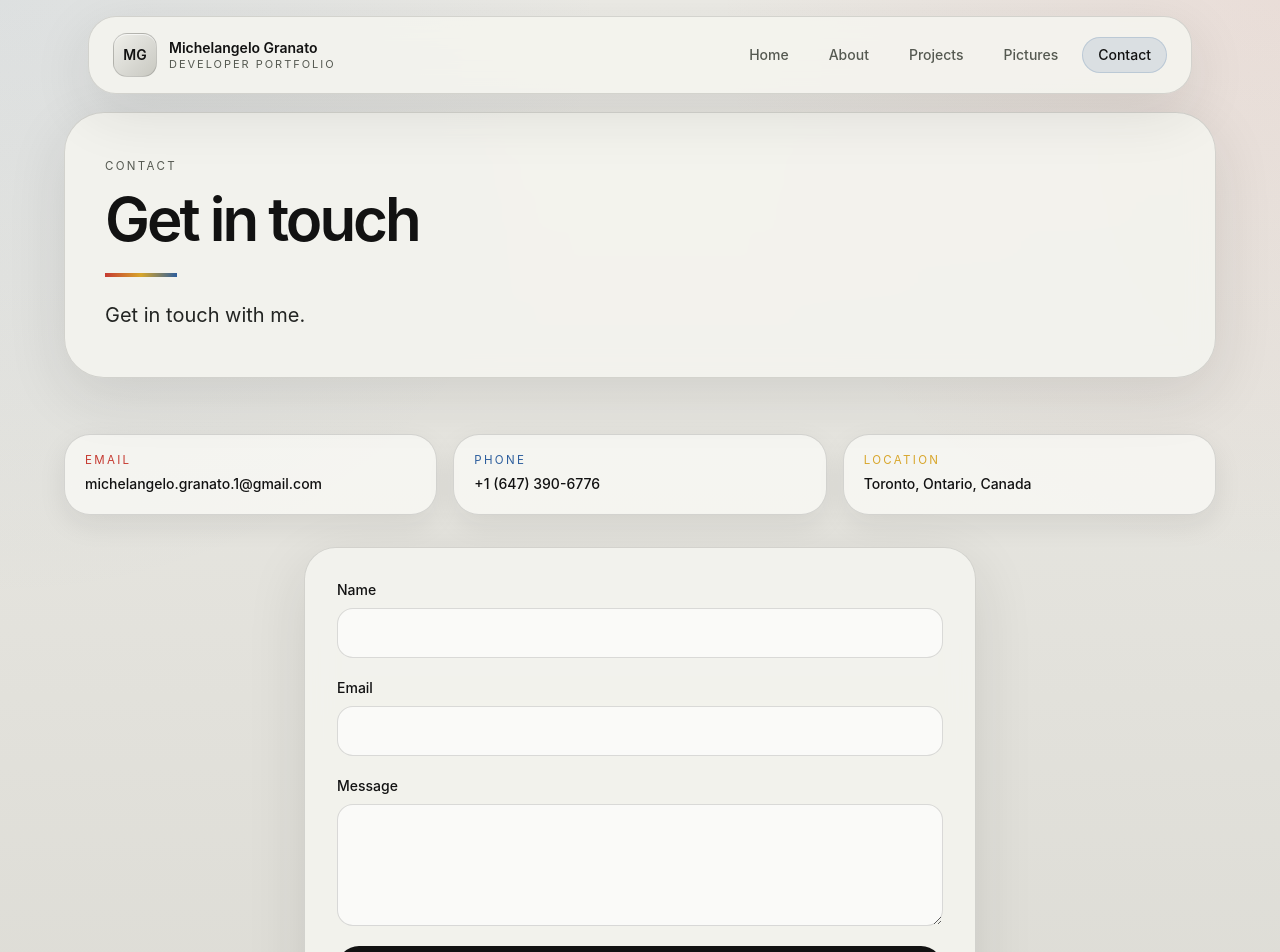
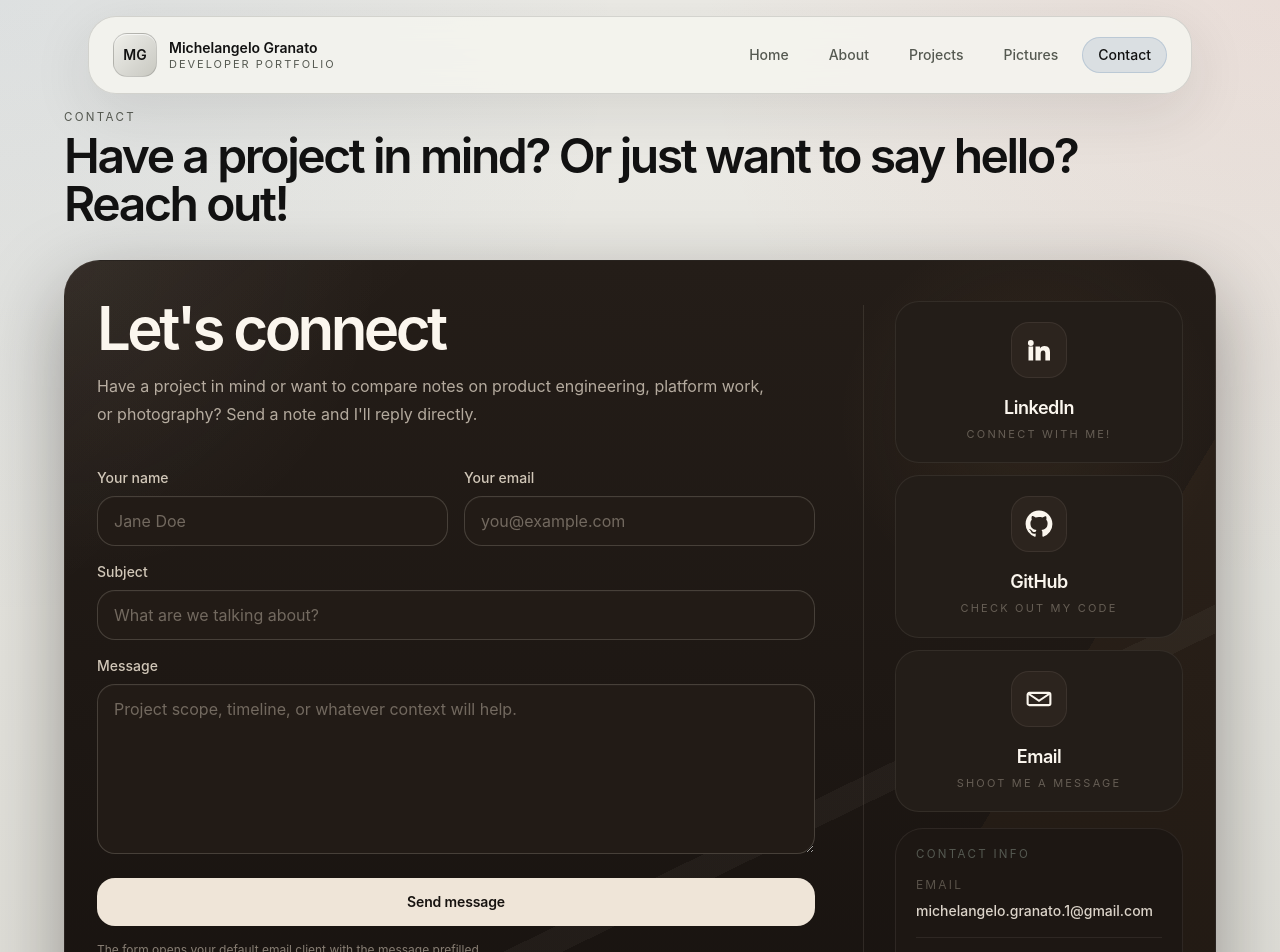
Before and after one commit to Michelangelo-Granato/michelangelo-portfolio, a Next.js app: page /contact in a window 1280 px wide. Shown: the top 952 px of the page. Built offline with nearby package versions, Linux system fonts and the light colour scheme.

Commit message:
redesign contact form

```diff
--- a/app/components/contact.tsx
+++ b/app/components/contact.tsx
@@ -1,19 +1,79 @@
 'use client';
 import { useState } from 'react';
+
+const LinkedInIcon = () => (
+  <svg viewBox="0 0 24 24" aria-hidden="true" className="h-7 w-7 fill-current">
+    <path d="M4.98 3.5a2.49 2.49 0 1 1 0 4.98 2.49 2.49 0 0 1 0-4.98ZM3 9h4v12H3zM9 9h3.83v1.64h.05c.53-1.01 1.84-2.08 3.78-2.08 4.04 0 4.79 2.66 4.79 6.12V21h-4v-5.58c0-1.33-.02-3.04-1.85-3.04-1.86 0-2.14 1.45-2.14 2.95V21H9z" />
+  </svg>
+);
+
+const GitHubIcon = () => (
+  <svg viewBox="0 0 24 24" aria-hidden="true" className="h-7 w-7 fill-current">
+    <path d="M12 .5C5.65.5.5 5.65.5 12a11.5 11.5 0 0 0 7.87 10.92c.58.1.79-.25.79-.56v-2.15c-3.2.7-3.88-1.36-3.88-1.36-.52-1.33-1.27-1.68-1.27-1.68-1.04-.71.08-.69.08-.69 1.15.08 1.76 1.18 1.76 1.18 1.02 1.74 2.67 1.24 3.32.95.1-.74.4-1.24.72-1.53-2.55-.29-5.23-1.27-5.23-5.68 0-1.26.45-2.29 1.18-3.1-.12-.29-.51-1.47.11-3.07 0 0 .97-.31 3.18 1.18A10.99 10.99 0 0 1 12 6.07c.98 0 1.97.13 2.9.39 2.21-1.49 3.18-1.18 3.18-1.18.62 1.6.23 2.78.11 3.07.74.81 1.18 1.84 1.18 3.1 0 4.42-2.69 5.39-5.25 5.67.41.35.78 1.05.78 2.12v3.14c0 .31.21.67.8.56A11.5 11.5 0 0 0 23.5 12C23.5 5.65 18.35.5 12 .5Z" />
+  </svg>
+);
+
+const MailIcon = () => (
+  <svg viewBox="0 0 24 24" aria-hidden="true" className="h-7 w-7 fill-none stroke-current" strokeWidth="1.8">
+    <path d="M3.75 6.75h16.5a1.5 1.5 0 0 1 1.5 1.5v7.5a1.5 1.5 0 0 1-1.5 1.5H3.75a1.5 1.5 0 0 1-1.5-1.5v-7.5a1.5 1.5 0 0 1 1.5-1.5Z" />
+    <path d="m3 7.5 9 6 9-6" />
+  </svg>
+);
+
+const socialLinks = [
+  {
+    name: 'LinkedIn',
+    label: 'Connect with me!',
+    href: 'https://www.linkedin.com/in/michelangelo-granato/',
+    Icon: LinkedInIcon,
+  },
+  {
+    name: 'GitHub',
+    label: 'Check out my code',
+    href: 'https://github.com/michelangelo-granato',
+    Icon: GitHubIcon,
+  },
+  {
+    name: 'Email',
+    label: 'Shoot me a message',
+    href: 'mailto:michelangelo.granato.1@gmail.com',
+    Icon: MailIcon,
+  },
+];
+
+const contactDetails = [
+  {
+    label: 'Email',
+    value: 'michelangelo.granato.1@gmail.com',
+    href: 'mailto:michelangelo.granato.1@gmail.com',
+  },
+  {
+    label: 'Phone',
+    value: '+1 (647) 390-6776',
+    href: 'tel:+16473906776',
+  },
+  {
+    label: 'Location',
+    value: 'Toronto, Ontario, Canada',
+  },
+];
 
 const Contact: React.FC = () => {
   const [formData, setFormData] = useState({
     name: '',
     email: '',
+    subject: '',
     message: ''
   });
 
   const handleSubmit = (e: React.FormEvent) => {
     e.preventDefault();
-    const subject = encodeURIComponent(`Portfolio inquiry from ${formData.name}`);
+    const subjectLine = formData.subject.trim() || `Portfolio inquiry from ${formData.name}`;
+    const subject = encodeURIComponent(subjectLine);
     const body = encodeURIComponent([
       `Name: ${formData.name}`,
       `Email: ${formData.email}`,
+      `Subject: ${subjectLine}`,
       '',
       formData.message,
     ].join('\n'));
@@ -29,56 +89,70 @@ const Contact: React.FC = () => {
   };
 
   return (
-    <div className="space-y-8">
-      <div className="grid gap-4 md:grid-cols-3">
-        <div className="surface-card rounded-[26px] p-5 text-sm text-[var(--ink-soft)]">
-          <p className="retro-label mb-2" style={{ color: 'var(--accent-red)' }}>Email</p>
-          <a href="mailto:michelangelo.granato.1@gmail.com" className="font-medium text-[var(--ink-strong)] transition-colors hover:text-[var(--accent-red)]">
-            michelangelo.granato.1@gmail.com
-          </a>
-        </div>
-        <div className="surface-card rounded-[26px] p-5 text-sm text-[var(--ink-soft)]">
-          <p className="retro-label mb-2" style={{ color: 'var(--accent-blue)' }}>Phone</p>
-          <p className="font-medium text-[var(--ink-strong)]">+1 (647) 390-6776</p>
-        </div>
-        <div className="surface-card rounded-[26px] p-5 text-sm text-[var(--ink-soft)]">
-          <p className="retro-label mb-2" style={{ color: 'var(--accent-yellow)' }}>Location</p>
-          <p className="font-medium text-[var(--ink-strong)]">Toronto, Ontario, Canada</p>
-        </div>
-      </div>
+    <section className="contact-stage overflow-hidden rounded-[36px] text-[#f2e9dc]">
+      <div className="relative grid gap-10 px-6 py-8 md:px-8 md:py-10 xl:grid-cols-[minmax(0,1.2fr)_20rem] xl:gap-12">
+        <div>
+          <h2 className="title max-w-xl text-4xl font-semibold leading-[0.92] tracking-[-0.06em] text-[#fbf6ee] md:text-6xl">
+            Let&apos;s connect
+          </h2>
+          <p className="mt-4 max-w-2xl text-sm leading-7 text-[#ede2d3]/72 md:text-base">
+            Have a project in mind or want to compare notes on product engineering, platform work, or photography? Send a note and I&apos;ll reply directly.
+          </p>
 
-      <div className="surface-panel mx-auto max-w-2xl rounded-[32px] p-6 md:p-8">
-        <form onSubmit={handleSubmit} className="space-y-5">
+          <form onSubmit={handleSubmit} className="mt-8 space-y-4 md:mt-10">
+            <div className="grid gap-4 sm:grid-cols-2">
               <div>
-            <label htmlFor="name" className="mb-2 block text-sm font-medium text-[var(--ink-strong)]">
-              Name
+                <label htmlFor="name" className="mb-2 block text-sm font-medium text-[#f3e8d8]/84">
+                  Your name
                 </label>
                 <input
                   type="text"
                   id="name"
                   name="name"
+                  autoComplete="name"
                   value={formData.name}
                   onChange={handleChange}
-              className="block w-full rounded-2xl border border-[var(--line)] bg-white/60 px-4 py-3 text-[var(--ink-strong)] outline-none transition-colors focus:border-[var(--accent-red)]"
+                  placeholder="Jane Doe"
+                  className="contact-input block w-full rounded-[18px] px-4 py-3 outline-none transition-all duration-200"
                   required
                 />
               </div>
               <div>
-            <label htmlFor="email" className="mb-2 block text-sm font-medium text-[var(--ink-strong)]">
-              Email
+                <label htmlFor="email" className="mb-2 block text-sm font-medium text-[#f3e8d8]/84">
+                  Your email
                 </label>
                 <input
                   type="email"
                   id="email"
                   name="email"
+                  autoComplete="email"
                   value={formData.email}
                   onChange={handleChange}
-              className="block w-full rounded-2xl border border-[var(--line)] bg-white/60 px-4 py-3 text-[var(--ink-strong)] outline-none transition-colors focus:border-[var(--accent-blue)]"
+                  placeholder="you@example.com"
+                  className="contact-input block w-full rounded-[18px] px-4 py-3 outline-none transition-all duration-200"
                   required
                 />
               </div>
+            </div>
+
             <div>
-            <label htmlFor="message" className="mb-2 block text-sm font-medium text-[var(--ink-strong)]">
+              <label htmlFor="subject" className="mb-2 block text-sm font-medium text-[#f3e8d8]/84">
+                Subject
+              </label>
+              <input
+                type="text"
+                id="subject"
+                name="subject"
+                value={formData.subject}
+                onChange={handleChange}
+                placeholder="What are we talking about?"
+                className="contact-input block w-full rounded-[18px] px-4 py-3 outline-none transition-all duration-200"
+                required
+              />
+            </div>
+
+            <div>
+              <label htmlFor="message" className="mb-2 block text-sm font-medium text-[#f3e8d8]/84">
                 Message
               </label>
               <textarea
@@ -86,20 +160,66 @@ const Contact: React.FC = () => {
                 name="message"
                 value={formData.message}
                 onChange={handleChange}
-              rows={4}
-              className="block w-full rounded-2xl border border-[var(--line)] bg-white/60 px-4 py-3 text-[var(--ink-strong)] outline-none transition-colors focus:border-[var(--accent-yellow)]"
+                rows={6}
+                placeholder="Project scope, timeline, or whatever context will help."
+                className="contact-input block w-full rounded-[18px] px-4 py-3 outline-none transition-all duration-200"
                 required
               />
             </div>
+
+            <div className="pt-2">
               <button
                 type="submit"
-            className="w-full rounded-full bg-[var(--ink-strong)] px-4 py-3 text-sm font-semibold text-white transition-transform duration-200 hover:-translate-y-0.5"
+                className="w-full rounded-[18px] bg-[#efe5d8] px-4 py-3.5 text-sm font-semibold tracking-[-0.01em] text-[#171310] transition-transform duration-200 hover:-translate-y-0.5"
               >
-            Send Message
+                Send message
               </button>
+              <p className="mt-3 text-xs leading-6 text-[#e6d9c8]/54">
+                The form opens your default email client with the message prefilled.
+              </p>
+            </div>
           </form>
         </div>
+
+        <aside className="relative flex flex-col gap-4 xl:pl-8 xl:before:absolute xl:before:bottom-1 xl:before:left-0 xl:before:top-1 xl:before:w-px xl:before:bg-[#f1e5d4]/10 xl:before:content-['']">
+          <div className="grid gap-3 sm:grid-cols-3 xl:grid-cols-1">
+            {socialLinks.map(({ name, label, href, Icon }) => (
+              <a
+                key={name}
+                href={href}
+                target={href.startsWith('http') ? '_blank' : undefined}
+                rel={href.startsWith('http') ? 'noopener noreferrer' : undefined}
+                className="group rounded-[24px] border border-[#f1e5d4]/8 bg-[#231d18] px-4 py-5 text-center transition-all duration-200 hover:-translate-y-1 hover:border-[#f1e5d4]/16 hover:bg-[#2a231d]"
+              >
+                <span className="mx-auto flex h-14 w-14 items-center justify-center rounded-[18px] border border-[#f1e5d4]/8 bg-[#2c241e] text-[#fbf6ee] transition-transform duration-200 group-hover:scale-[1.03]">
+                  <Icon />
+                </span>
+                <span className="mt-4 block text-lg font-semibold tracking-tight text-[#fbf6ee]">{name}</span>
+                <span className="mt-1 block text-[11px] uppercase tracking-[0.2em] text-[#e7dbc9]/34">{label}</span>
+              </a>
+            ))}
           </div>
+
+          <div className="rounded-[28px] border border-[#f1e5d4]/8 bg-[#1d1713] p-5">
+            <p className="retro-label mb-4 text-[#efe2d1]/56">Contact Info</p>
+            <div className="space-y-4">
+              {contactDetails.map(({ label, value, href }) => (
+                <div key={label} className="border-b border-[#f1e5d4]/8 pb-4 last:border-b-0 last:pb-0">
+                  <p className="text-xs uppercase tracking-[0.18em] text-[#e6d9c8]/30">{label}</p>
+                  {href ? (
+                    <a href={href} className="mt-2 block text-sm font-medium text-[#f6eee2]/88 transition-colors hover:text-[#fffaf2]">
+                      {value}
+                    </a>
+                  ) : (
+                    <p className="mt-2 text-sm font-medium text-[#f6eee2]/88">{value}</p>
+                  )}
+                </div>
+              ))}
+            </div>
+          </div>
+        </aside>
+      </div>
+    </section>
   );
 };
 
--- a/app/contact/page.tsx
+++ b/app/contact/page.tsx
@@ -1,21 +1,18 @@
-
-import Contact from '../components/contact'
+import Contact from '../components/contact';
 
 export default function Page() {
     return (
-        <div className="space-y-10 md:space-y-14">
-            <section className="surface-panel rounded-[40px] px-6 py-8 md:px-10 md:py-12">
-                <p className="retro-label mb-4">Contact</p>
-                <h1 className="text-5xl font-semibold tracking-[-0.05em] text-[var(--ink-strong)] md:text-6xl">Get in touch</h1>
-                <div className="accent-rule my-6"></div>
-                <p className="max-w-2xl text-xl text-[var(--ink)]">
-                    Get in touch with me.
-                </p>
+        <div className="space-y-6 md:space-y-8">
+            <section className="flex flex-col gap-3 md:flex-row md:items-end md:justify-between">
+                <div>
+                    <p className="retro-label mb-2">Contact</p>
+                    <h1 className="text-3xl font-semibold tracking-[-0.05em] text-[var(--ink-strong)] md:text-5xl">
+                        Have a project in mind? Or just want to say hello? Reach out!
+                    </h1>
+                </div>
             </section>
 
-            <div className="my-8">
-                <Contact />
-            </div>
+            <Contact />
         </div>
-    )
+    );
 }
--- a/app/global.css
+++ b/app/global.css
@@ -101,6 +101,49 @@ body::before {
   border: 1px solid var(--line);
   box-shadow: 0 10px 28px rgba(25, 25, 25, 0.08);
   color: var(--ink);
+}
+
+.contact-stage {
+  position: relative;
+  isolation: isolate;
+  background-color: #17130f;
+  background-image:
+    radial-gradient(circle at top left, rgba(239, 229, 214, 0.06), transparent 22%),
+    radial-gradient(circle at 84% 18%, rgba(202, 151, 88, 0.08), transparent 16%),
+    linear-gradient(180deg, #241d18 0%, #17120f 100%);
+  border: 1px solid rgba(241, 229, 212, 0.08);
+  box-shadow: 0 28px 80px rgba(15, 10, 7, 0.36);
+}
+
+.contact-stage::before {
+  content: '';
+  position: absolute;
+  inset: 0;
+  pointer-events: none;
+  background-image:
+    linear-gradient(138deg, rgba(244, 236, 224, 0.028) 0, rgba(244, 236, 224, 0) 18%),
+    linear-gradient(154deg, transparent 0 63%, rgba(244, 236, 224, 0.04) 63% 65%, transparent 65%),
+    linear-gradient(121deg, transparent 0 75%, rgba(176, 124, 68, 0.06) 75% 100%);
+  opacity: 1;
+}
+
+.contact-input {
+  background: #221b16;
+  border: 1px solid rgba(239, 229, 214, 0.18);
+  box-shadow: inset 0 1px 0 rgba(255, 248, 238, 0.02);
+  color: #f4ece0;
+}
+
+.contact-input::placeholder {
+  color: rgba(234, 222, 206, 0.4);
+}
+
+.contact-input:focus {
+  border-color: rgba(239, 229, 214, 0.42);
+  box-shadow:
+    0 0 0 1px rgba(239, 229, 214, 0.24),
+    0 0 0 6px rgba(191, 143, 86, 0.08),
+    inset 0 1px 0 rgba(255, 248, 238, 0.03);
 }
 
 .retro-label {
--- a/app/page.tsx
+++ b/app/page.tsx
@@ -105,9 +105,6 @@ export default function Page() {
             <p className="retro-label mb-2">Navigation</p>
             <h2 className="text-3xl font-semibold tracking-tight text-[var(--ink-strong)] md:text-4xl">Start anywhere.</h2>
           </div>
-          <p className="max-w-xl text-sm leading-6 text-[var(--ink-soft)]">
-            The structure is simple on purpose. Every section gets straight to the point.
-          </p>
         </div>
 
       <div className="grid gap-4 md:grid-cols-2 xl:grid-cols-3">
--- a/tsconfig.json
+++ b/tsconfig.json
@@ -18,7 +18,6 @@
     "isolatedModules": true,
     "jsx": "react-jsx",
     "baseUrl": ".",
-    "ignoreDeprecations": "6.0",
     "incremental": true,
     "plugins": [
       {
```
Lines whose indentation alone changed are shown as unchanged.
